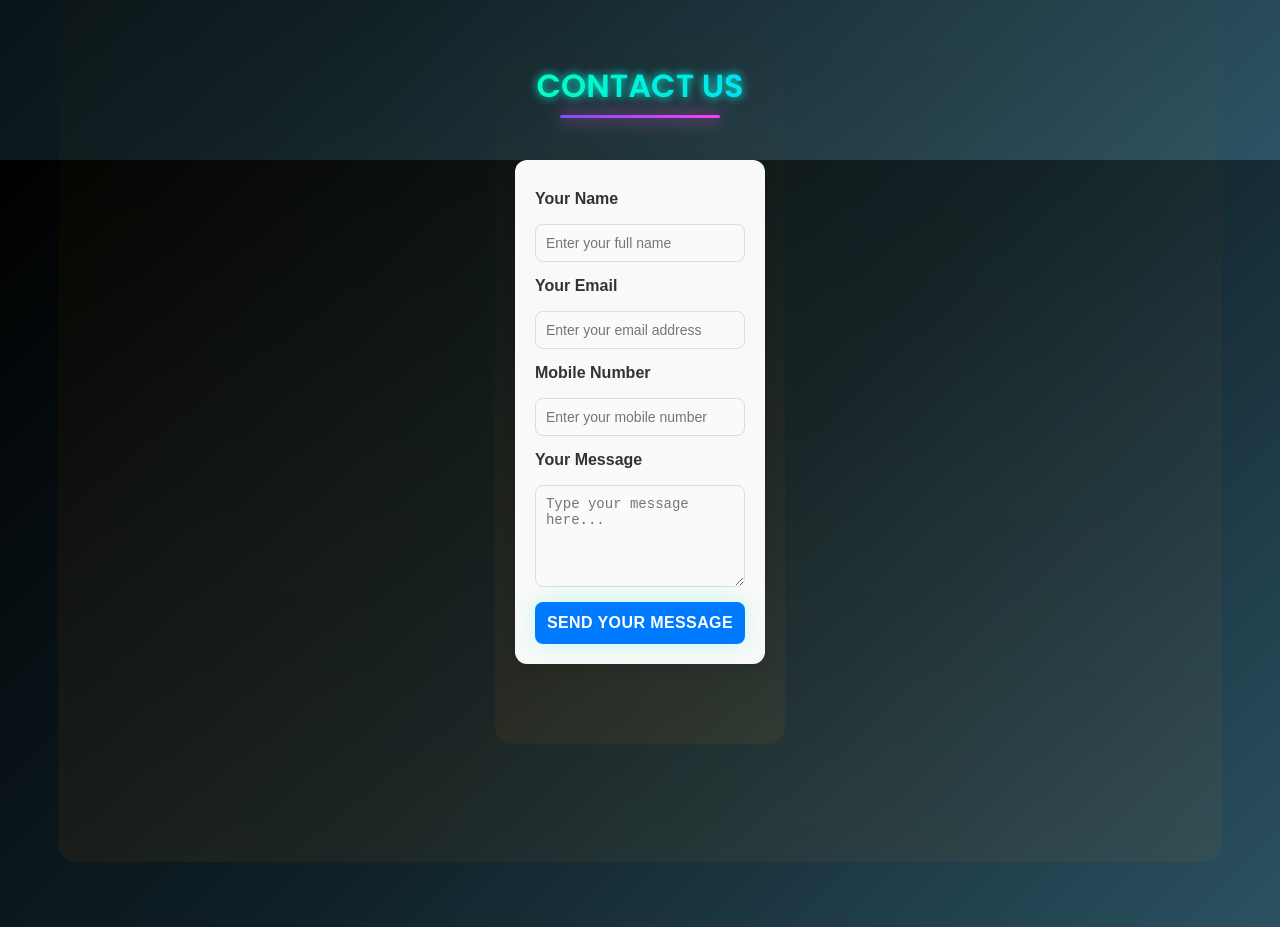
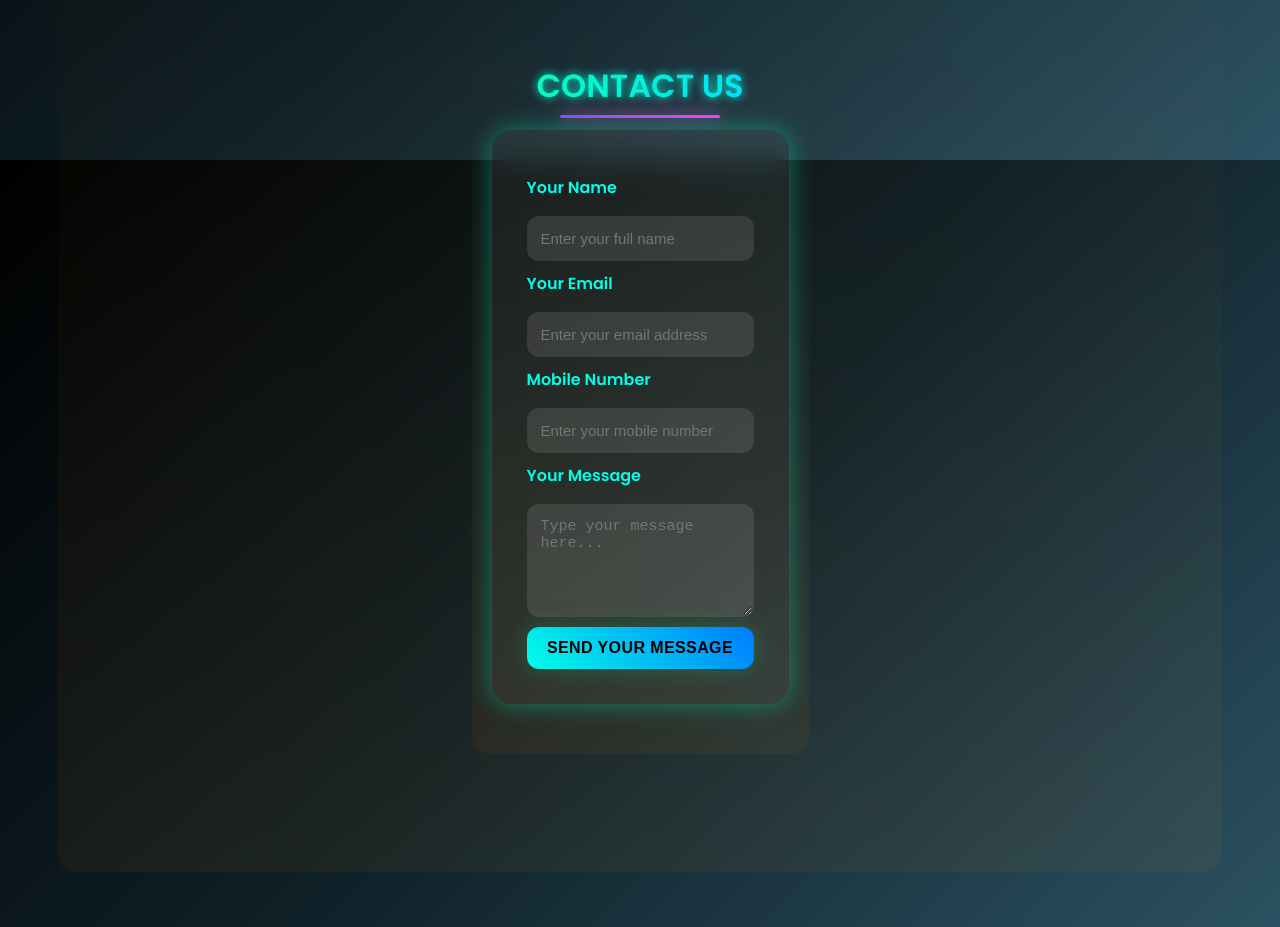
Before and after one commit to Darklight000999/App-, a plain HTML site: page index.html in a window 1280 px wide. Shown: the part 2240-3167 px from the top of the page. Drawn offline with Linux system fonts and the light colour scheme.

Commit message:
Update index.html

```diff
--- a/index.html
+++ b/index.html
@@ -595,63 +595,6 @@ body.light{
     }
   }
 </style>
-<!-- ✅ Extra CSS for Professional Look -->
-<style>
-.contact-form {
-  max-width: 700px;
-  margin: 30px auto;
-  padding: 20px;
-  background: #f9f9f9;
-  border-radius: 12px;
-  box-shadow: 0 4px 12px rgba(0,0,0,0.1);
-  font-family: Arial, sans-serif;
-}
-
-.contact-form .field {
-  margin-bottom: 15px;
-}
-
-.contact-form label {
-  font-weight: bold;
-  display: block;
-  margin-bottom: 5x;
-  color: #333;
-}
-
-.contact-form input,
-.contact-form textarea {
-  width: 100%;
-  padding: 10px;
-  border: 1px solid #ddd;
-  border-radius: 8px;
-  font-size: 14px;
-  transition: border 0.2s ease-in-out;
-}
-
-.contact-form input:focus,
-.contact-form textarea:focus {
-  border-color: #007BFF;
-  outline: none;
-}
-
-.contact-form .btn {
-  width: 100%;
-  background: #007BFF;
-  color: white;
-  padding: 12px;
-  font-size: 16px;
-  font-weight: bold;
-  border: none;
-  border-radius: 8px;
-  cursor: pointer;
-  transition: background 0.3s ease;
-}
-
-.contact-form .btn:hover {
-  background: #0056b3;
-}
-</style>
-</section>
 
 <div id="adminPanel">
   <h2>🔐 Admin Control Center</h2>
```
